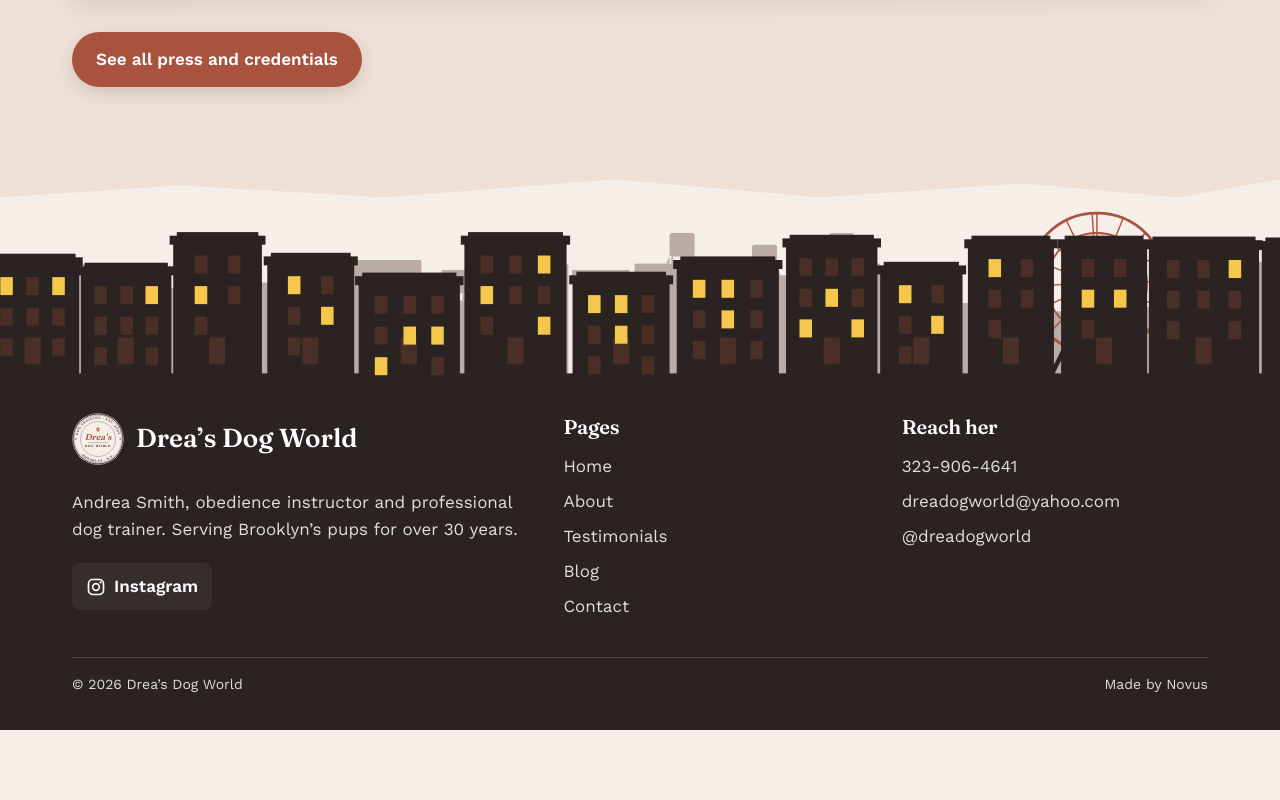
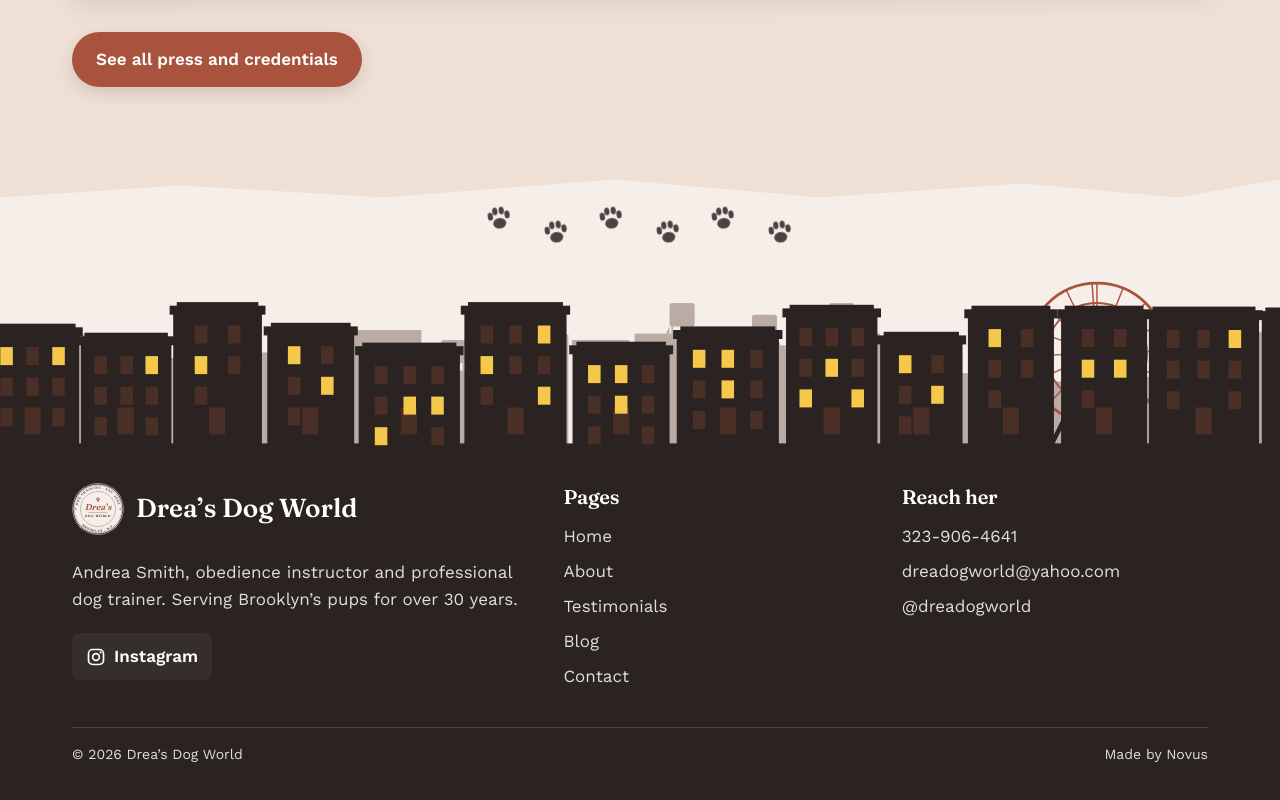
Before and after one commit to Novus-NYC/Drea-Dog-World, a Next.js app: page / in a window 1280 px wide. Shown: the part 3829-4629 px from the top of the page. Before the commit the page ends 4559 px from the top, so only its background shows below. Built offline with nearby package versions, Linux system fonts and the light colour scheme.

Commit message:
feat: add paw trail after press section

```diff
--- a/src/app/globals.css
+++ b/src/app/globals.css
@@ -152,3 +152,34 @@
     clip-path: polygon(0 24px, 6% 6px, 14% 22px, 25% 4px, 38% 20px, 52% 5px, 66% 21px, 79% 4px, 90% 20px, 100% 6px, 100% calc(100% - 18px), 92% 100%, 80% calc(100% - 14px), 64% 100%, 48% calc(100% - 18px), 30% 100%, 14% calc(100% - 12px), 0 100%);
   }
 }
+
+@layer components {
+  .paw-step {
+    display: block;
+    opacity: 0;
+  }
+
+  .paw-step.is-in {
+    animation: paw-step 400ms both;
+  }
+
+  @media (prefers-reduced-motion: reduce) {
+    .paw-step,
+    .paw-step.is-in {
+      animation: none;
+      opacity: 0.85;
+      transform: rotate(-8deg);
+    }
+  }
+}
+
+@keyframes paw-step {
+  from {
+    opacity: 0;
+    transform: scale(1.7) rotate(-18deg);
+  }
+  to {
+    opacity: 0.85;
+    transform: rotate(-8deg);
+  }
+}
--- a/src/app/page.tsx
+++ b/src/app/page.tsx
@@ -2,6 +2,7 @@ import AboutPreview from "@/lib/components/home/about-preview"
 import CommonIssues from "@/lib/components/home/common-issues"
 import Hero from "@/lib/components/home/hero"
 import PressClippings from "@/lib/components/home/press-clippings"
+import PawTrail from "@/lib/components/paw-trail"
 import WatchVideos from "@/lib/components/home/watch-videos"
 
 export default function HomePage() {
@@ -12,6 +13,7 @@ export default function HomePage() {
       <CommonIssues />
       <WatchVideos />
       <PressClippings />
+      <PawTrail />
     </>
   )
 }
--- /dev/null
+++ b/src/lib/components/paw-trail.tsx
@@ -0,0 +1,40 @@
+"use client"
+
+import { useEffect, useRef, useState } from "react"
+import PawIcon from "@/lib/components/paw-icon"
+
+const steps = [0, 1, 2, 3, 4, 5]
+
+export default function PawTrail() {
+  const trailRef = useRef<HTMLDivElement>(null)
+  const [visible, setVisible] = useState(false)
+
+  useEffect(() => {
+    const trail = trailRef.current
+    if (!trail) return
+
+    const observer = new IntersectionObserver(([entry]) => {
+      if (entry.isIntersecting) {
+        setVisible(true)
+        observer.disconnect()
+      }
+    })
+
+    observer.observe(trail)
+    return () => observer.disconnect()
+  }, [])
+
+  return (
+    <div ref={trailRef} aria-hidden="true" className="flex justify-center gap-[30px] bg-paper py-[22px]">
+      {steps.map((step) => (
+        <span
+          key={step}
+          className={`paw-step ${step % 2 === 0 ? "-mt-3.5" : ""} ${visible ? "is-in" : ""}`}
+          style={{ animationDelay: `${step * 0.15}s` }}
+        >
+          <PawIcon className="w-[26px] text-ink" />
+        </span>
+      ))}
+    </div>
+  )
+}
```
